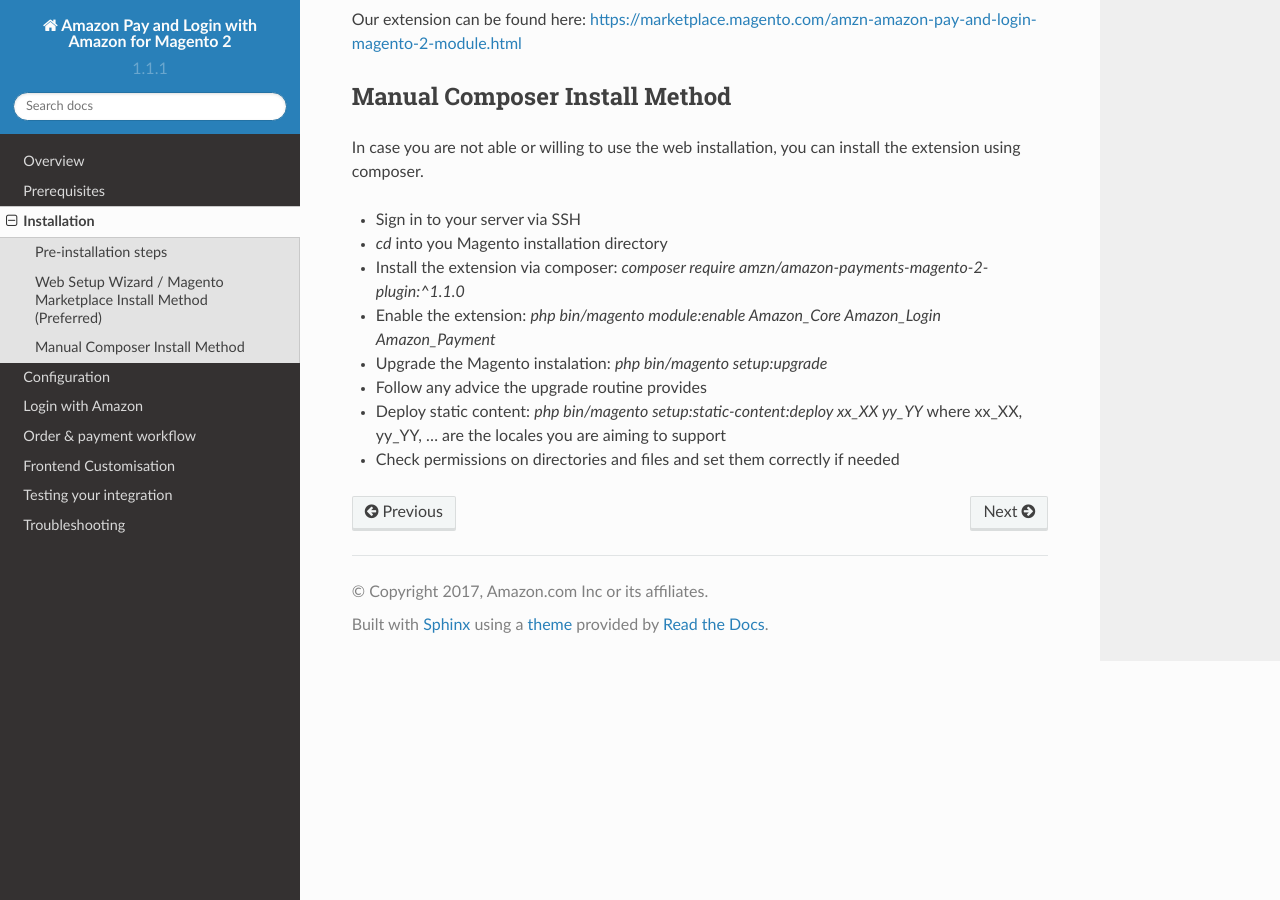
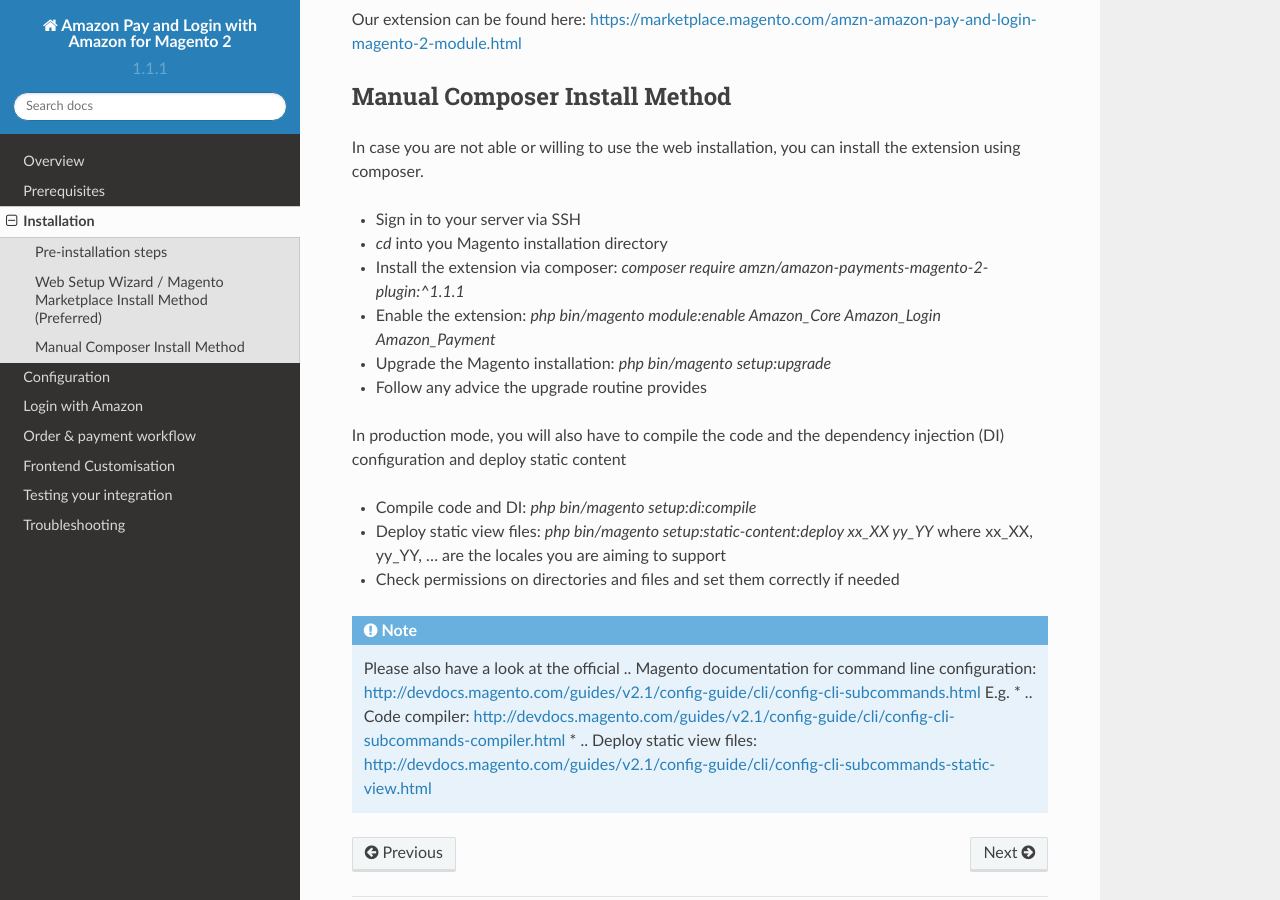
Before and after one commit to amzn/amazon-payments-magento-2-plugin, a Sphinx documentation site: the page built from docs/installation.rst, in a window 1280 px wide and 900 px high, scrolled down 416 px. Built offline with Sphinx 7.4.7 and the Read the Docs theme 2.0.0, drawn with Linux system fonts in a browser that asks for light colours.

Commit message:
documentation update

```diff
--- a/docs/installation.rst
+++ b/docs/installation.rst
@@ -18,11 +18,21 @@
 ------------------------------
 In case you are not able or willing to use the web installation, you can install the extension using composer.
 
-- Sign in to your server via SSH
-- `cd` into you Magento installation directory
-- Install the extension via composer: `composer require amzn/amazon-payments-magento-2-plugin:^1.1.0`
-- Enable the extension: `php bin/magento module:enable Amazon_Core Amazon_Login Amazon_Payment`
-- Upgrade the Magento instalation: `php bin/magento setup:upgrade`
-- Follow any advice the upgrade routine provides
-- Deploy static content: `php bin/magento setup:static-content:deploy xx_XX yy_YY` where xx_XX, yy_YY, ... are the locales you are aiming to support
-- Check permissions on directories and files and set them correctly if needed
+* Sign in to your server via SSH
+* `cd` into you Magento installation directory
+* Install the extension via composer: `composer require amzn/amazon-payments-magento-2-plugin:^1.1.1`
+* Enable the extension: `php bin/magento module:enable Amazon_Core Amazon_Login Amazon_Payment`
+* Upgrade the Magento installation: `php bin/magento setup:upgrade`
+* Follow any advice the upgrade routine provides
+
+In production mode, you will also have to compile the code and the dependency injection (DI) configuration and deploy static content
+
+* Compile code and DI: `php bin/magento setup:di:compile`
+* Deploy static view files: `php bin/magento setup:static-content:deploy xx_XX yy_YY` where xx_XX, yy_YY, ... are the locales you are aiming to support
+* Check permissions on directories and files and set them correctly if needed
+
+.. note::
+   Please also have a look at the official .. _`Magento documentation for command line configuration`: http://devdocs.magento.com/guides/v2.1/config-guide/cli/config-cli-subcommands.html
+   E.g.
+   * .. _`Code compiler`: http://devdocs.magento.com/guides/v2.1/config-guide/cli/config-cli-subcommands-compiler.html
+   * .. _`Deploy static view files`: http://devdocs.magento.com/guides/v2.1/config-guide/cli/config-cli-subcommands-static-view.html
```
Also changed, not shown: docs/configuration.rst (+19 -3 lines).
